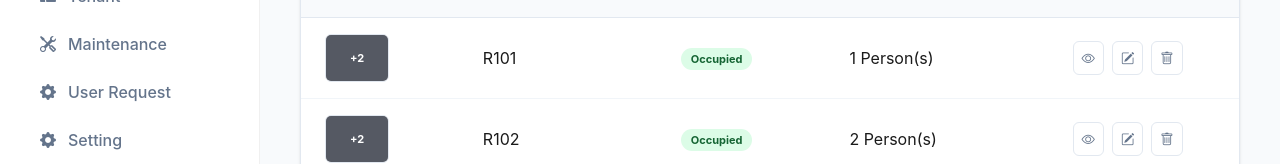
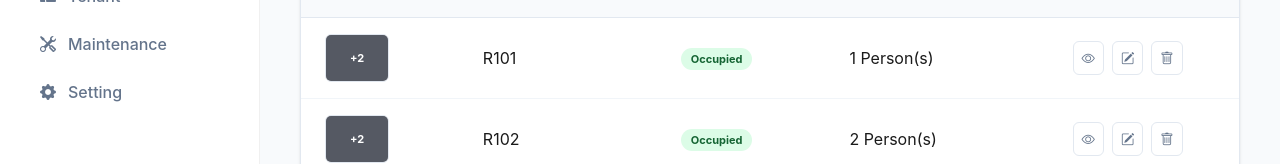
Before and after one commit to Gnoud34/EzRent, a React (Vite) app: page /rooms in a window 1280 px wide. Shown: the part 215-379 px from the top of the page. Built offline with nearby package versions, Linux system fonts and the light colour scheme; sample sign-in values are in the browser's storage; grey boxes are pictures that could not be loaded.

Commit message:
fix sidebar

```diff
--- a/src/components/Sidebar/Sidebar.tsx
+++ b/src/components/Sidebar/Sidebar.tsx
@@ -9,7 +9,6 @@ const Sidebar: React.FC = () => {
         { name: 'Room', icon: 'bi-door-open-fill', path: '/rooms' },
         { name: 'Tenant', icon: 'bi-people-fill', path: '/tenants' },
         { name: 'Maintenance', icon: 'bi-tools', path: '/maintenance' },
-        { name: 'User Request', icon: 'bi-gear-fill', path: '/UserRequest' },
         { name: 'Setting', icon: 'bi-gear-fill', path: '/settings' },
     ];
 
```
